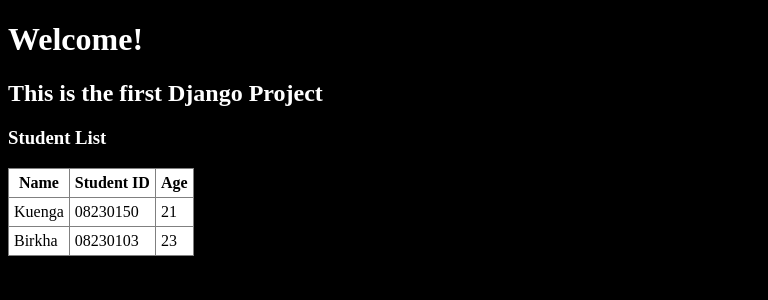
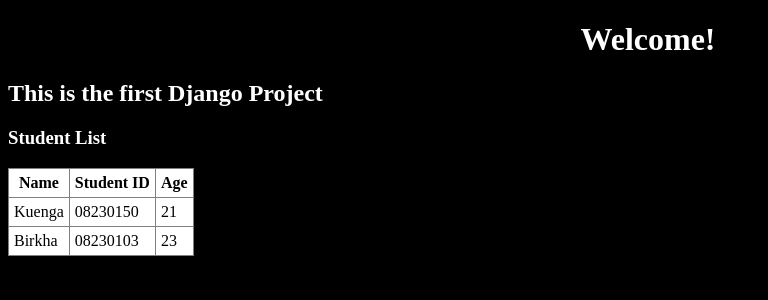
Before and after one commit to TandeeyWangmo/First-Django, a Django app: page / in a window 1280 px wide. Shown: the top 300 px of the page, without its empty margins (0-768 px from the left). Run offline with Django 5.2, Linux system fonts and the light colour scheme; data comes from the database, SQL or seed files in the repository.

Commit message:
Django Demo

```diff
--- /dev/null
+++ b/myFirstProject/myApp/static/styles/styles.css
@@ -0,0 +1,8 @@
+body {
+   width: 100%;
+}
+
+
+h1 {
+   text-align: center;
+}
--- a/myFirstProject/myApp/templates/index.html
+++ b/myFirstProject/myApp/templates/index.html
@@ -1,7 +1,10 @@
+{% load static %}
 <!DOCTYPE html>
 <html>
    <head>
        <title>First Django App</title>
+
+       <link rel="stylesheet" href="{% static 'styles/styles.css' %}">
    </head>
    <body style="background-color: black; color: white;">
        <h1>Welcome!</h1>
--- a/myFirstProject/myFirstProject/settings.py
+++ b/myFirstProject/myFirstProject/settings.py
@@ -11,6 +11,7 @@
 """
 
 from pathlib import Path
+import os
 
 # Build paths inside the project like this: BASE_DIR / 'subdir'.
 BASE_DIR = Path(__file__).resolve().parent.parent
@@ -117,6 +118,10 @@
 
 STATIC_URL = 'static/'
 
+STATICFILES_DRIRS = (
+    os.path.join(BASE_DIR, 'static'),
+)
+
 # Default primary key field type
 # https://docs.djangoproject.com/en/5.2/ref/settings/#default-auto-field
 
```
